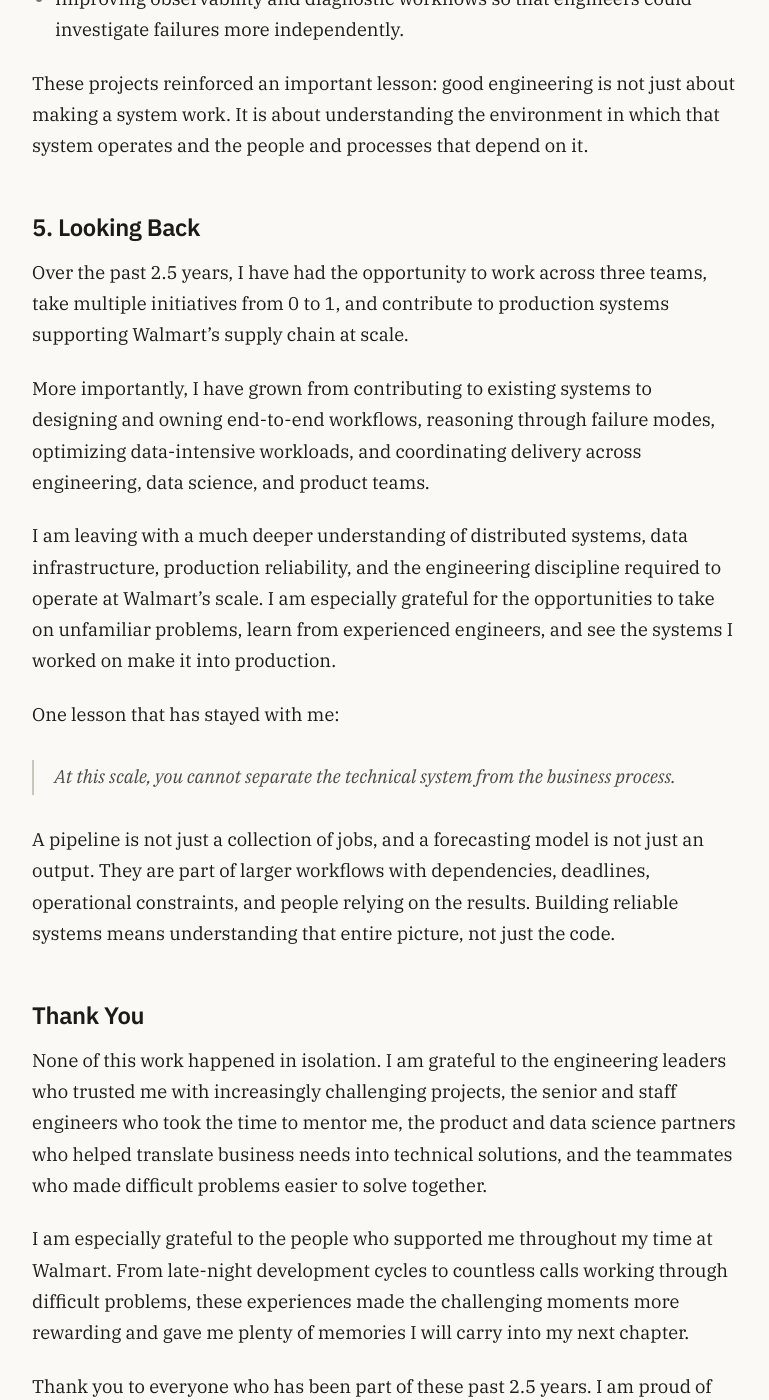
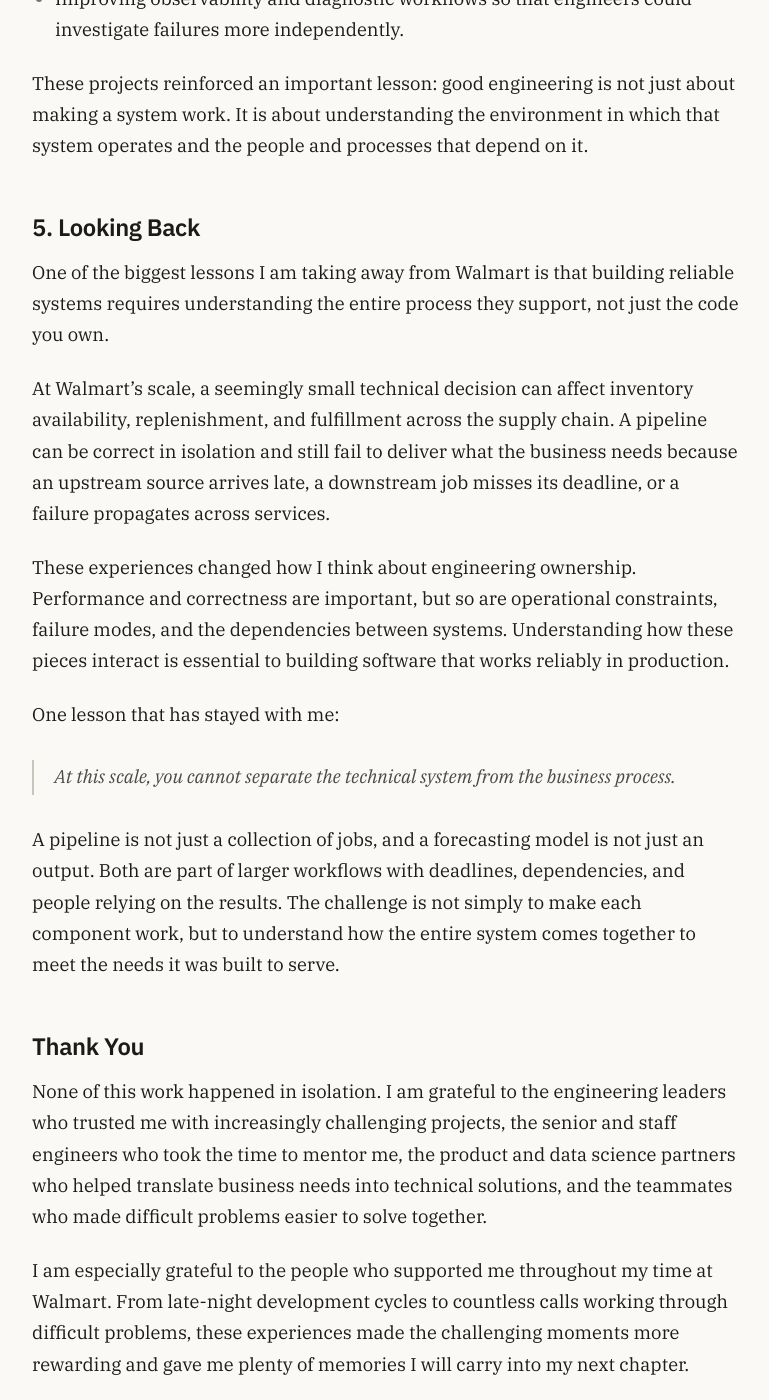
Before and after one commit to NAYCal/NAYCal.github.io, a Jekyll site: the page built from _posts/2026-10-12-reflecting-on-2-5-years-at-walmart-global-tech.md, in a window 1280 px wide and 1400 px high, scrolled down 5701 px. Shown: the whole window, without its empty margins (247-1016 px from the left). Built offline with Jekyll 4.4.1, drawn with Linux system fonts in a browser that asks for light colours.

Commit message:
Updating the reflections on what I actually learned

```diff
--- a/_posts/2026-10-12-reflecting-on-2-5-years-at-walmart-global-tech.md
+++ b/_posts/2026-10-12-reflecting-on-2-5-years-at-walmart-global-tech.md
@@ -118,17 +118,17 @@
 
 ## 5. Looking Back
 
-Over the past 2.5 years, I have had the opportunity to work across three teams, take multiple initiatives from 0 to 1, and contribute to production systems supporting Walmart's supply chain at scale.
+One of the biggest lessons I am taking away from Walmart is that building reliable systems requires understanding the entire process they support, not just the code you own.
 
-More importantly, I have grown from contributing to existing systems to designing and owning end-to-end workflows, reasoning through failure modes, optimizing data-intensive workloads, and coordinating delivery across engineering, data science, and product teams.
+At Walmart’s scale, a seemingly small technical decision can affect inventory availability, replenishment, and fulfillment across the supply chain. A pipeline can be correct in isolation and still fail to deliver what the business needs because an upstream source arrives late, a downstream job misses its deadline, or a failure propagates across services.
 
-I am leaving with a much deeper understanding of distributed systems, data infrastructure, production reliability, and the engineering discipline required to operate at Walmart's scale. I am especially grateful for the opportunities to take on unfamiliar problems, learn from experienced engineers, and see the systems I worked on make it into production.
+These experiences changed how I think about engineering ownership. Performance and correctness are important, but so are operational constraints, failure modes, and the dependencies between systems. Understanding how these pieces interact is essential to building software that works reliably in production.
 
 One lesson that has stayed with me:
 
 > At this scale, you cannot separate the technical system from the business process.
 
-A pipeline is not just a collection of jobs, and a forecasting model is not just an output. They are part of larger workflows with dependencies, deadlines, operational constraints, and people relying on the results. Building reliable systems means understanding that entire picture, not just the code.
+A pipeline is not just a collection of jobs, and a forecasting model is not just an output. Both are part of larger workflows with deadlines, dependencies, and people relying on the results. The challenge is not simply to make each component work, but to understand how the entire system comes together to meet the needs it was built to serve.
 
 ## Thank You
 
```
